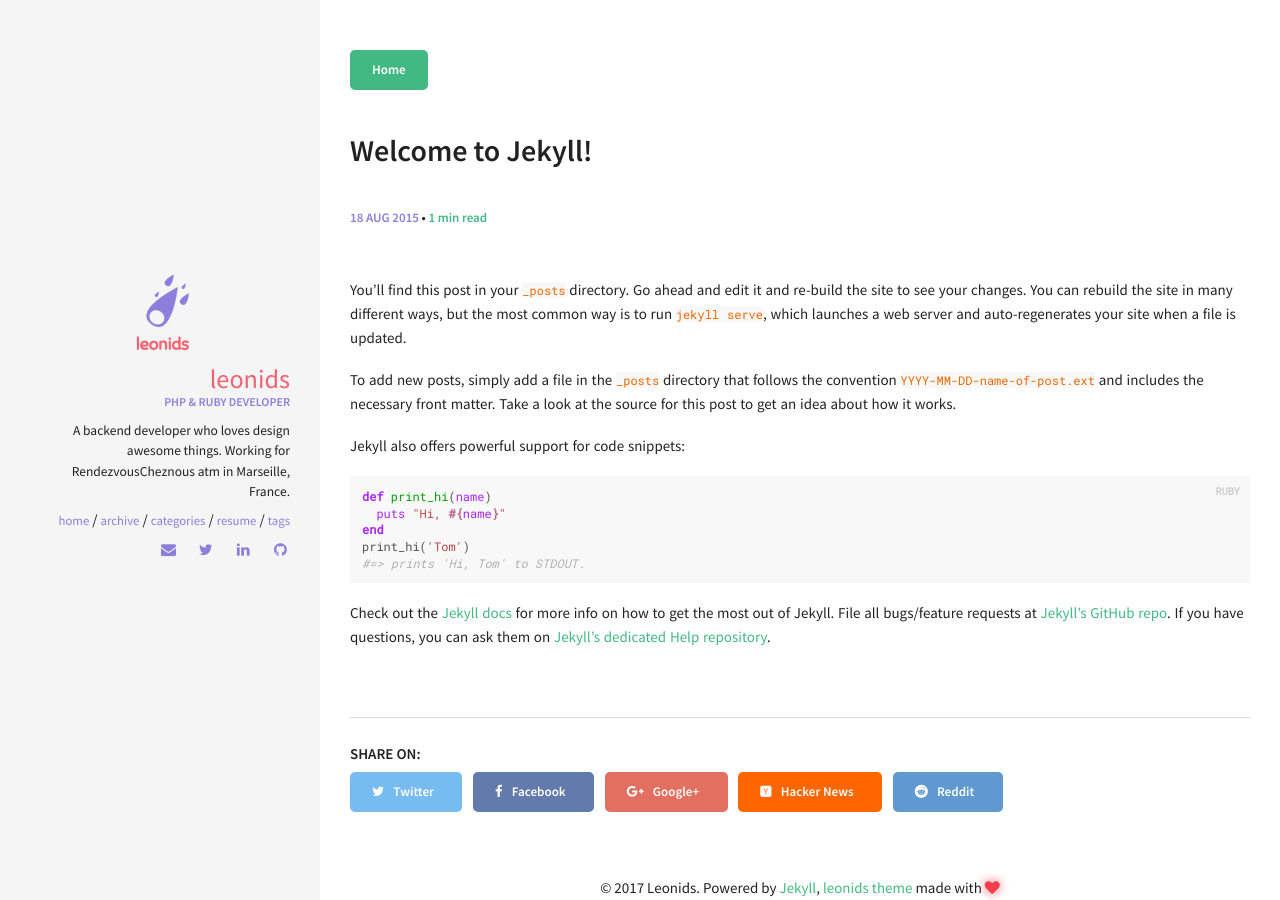
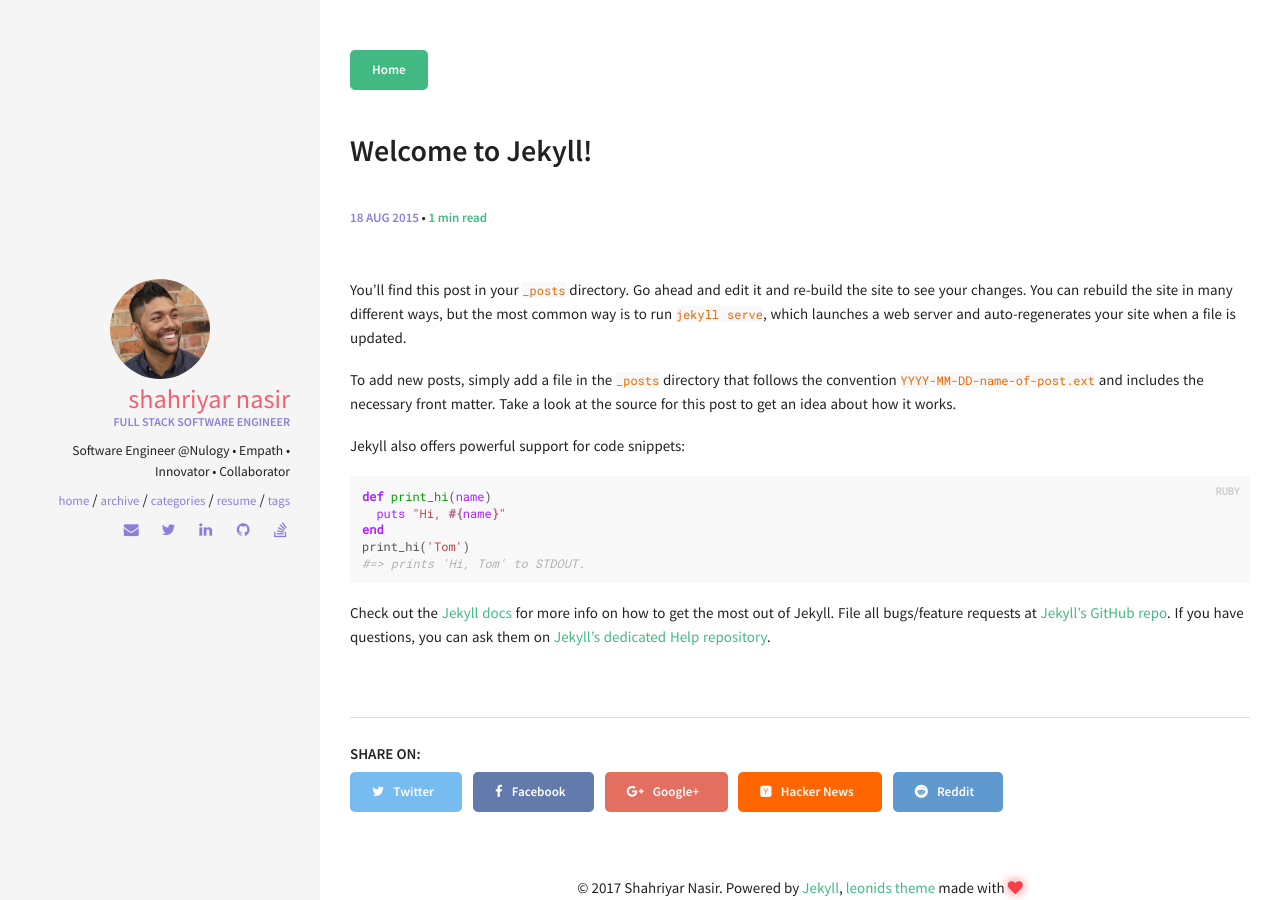
Before and after one commit to snasirca/snasirca.github.io, a Jekyll site: the page built from _posts/2015-08-18-welcome-to-jekyll.md, in a window 1280 px wide. Built offline with Jekyll 4.4.1, drawn with Linux system fonts in a browser that asks for light colours; comment, search, counter and statistics services are not loaded.

Commit message:
Adds profile picture and description info

```diff
--- a/_config.yml
+++ b/_config.yml
@@ -3,22 +3,22 @@
 # Site wide configuration
 ####################################
 #
-title: Leonids
-email: zourenyuan@gmail.com
-description: A simple and awesome blog theme powered by jekyll.
-url: https://renyuanz.github.io/leonids # the base hostname & protocol for your site
-keywords: ["Programming", "PHP", "Ruby"]
+title: Shahriyar Nasir
+email: contact@snasir.ca
+description: Personal website of Shahriyar Nasir
+url: http://snasir.ca # the base hostname & protocol for your site
+keywords: ["Software", "Programming", "Ruby", "Rails"]
 
 #
 ###################################
 # Jekyll configuration
 ####################################
 #
-timezone:          Europe/Paris
+timezone:          America/Toronto
 markdown:          kramdown
 highlighter:       rouge
 excerpt_separator: <!--more-->
-permalink:         /articles/:year-:month/:title
+permalink:         /articles/:year-:month-:day/:title
 
 kramdown:
   auto_ids: true
@@ -33,35 +33,35 @@ kramdown:
 ####################################
 #
 owner:
-  name: Leonids
-  avatar: leonids-logo.png
-  job: "PHP & Ruby Developer"
-  bio: "A backend developer who loves design awesome things. Working for RendezvousCheznous atm in Marseille, France."
-  email: zourenyuan@gmail.com
-  disqus-shortname: renyuanzblog
-  twitter: renyuan814 #username
-  facebook: #username
+  name: Shahriyar Nasir
+  avatar: shahriyar-nasir-profile-picture.jpg
+  job: "Full Stack Software Engineer"
+  bio: "Software Engineer @Nulogy • Empath • Innovator • Collaborator"
+  email: contact@snasir.ca
+  disqus-shortname:
+  twitter: ShahriyarNasir
+  facebook:
   google:
-    plus: #username
+    plus:
     analytics: UA-62251910-2
     verify:
     ad-client:
     ad-slot:
   bing-verify:
-  github: renyuanz #username
-  stackoverflow: #123456/username   from a "http://stackoverflow.com/users/123456/username" link
-  linkedin: renyuan-zou-69b7038a #username
-  xing: #username
-  instagram: #username
-  lastfm: #username
-  tumblr: #username
-  pinterest: #username
-  foursquare: #username
-  steam: #username
-  dribbble: #username
-  youtube: #username
-  soundcloud: #username
-  weibo: #username
-  flickr: #username
-  codepen: #username
-  telegram: #username
+  github: snasirca
+  stackoverflow: 998598/snasirca
+  linkedin: shahriyar
+  xing:
+  instagram:
+  lastfm:
+  tumblr:
+  pinterest:
+  foursquare:
+  steam:
+  dribbble:
+  youtube:
+  soundcloud:
+  weibo:
+  flickr:
+  codepen:
+  telegram:
```
Also changed, not shown: README.md, img/avatar.jpg (deleted), img/leonids-logo.png (deleted), img/shahriyar-nasir-profile-picture.jpg (added), 1 other file.
